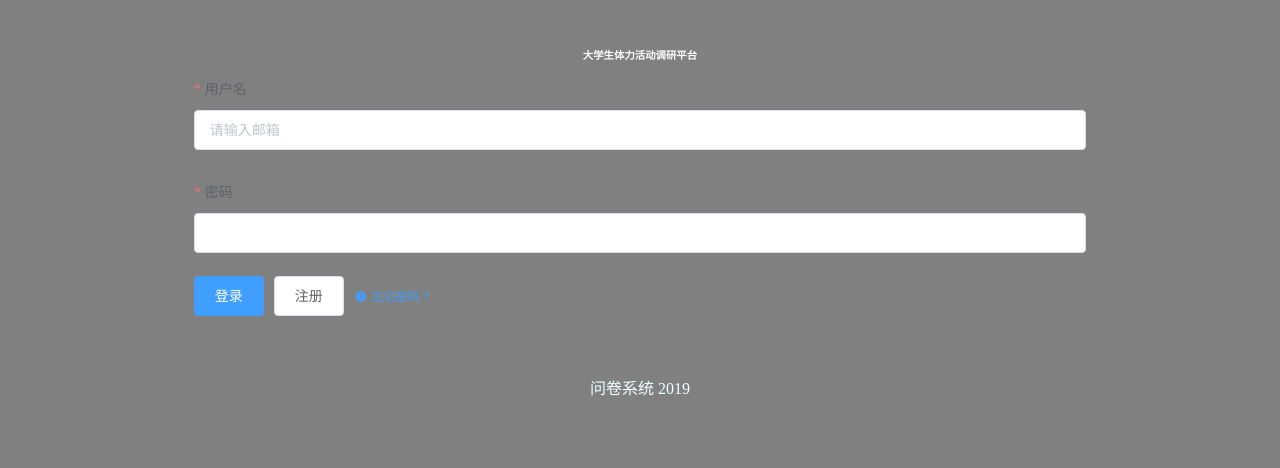
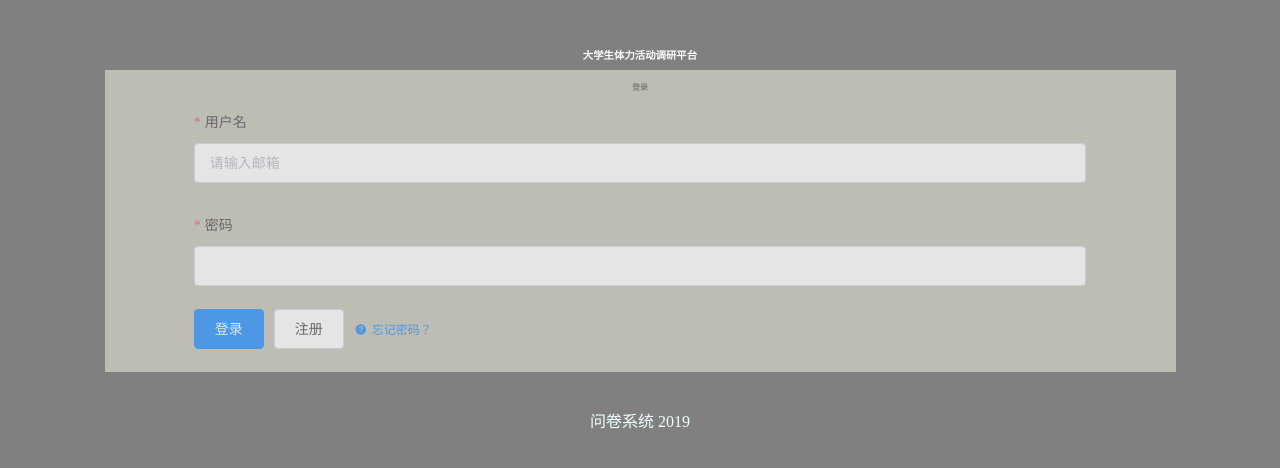
Before and after one commit to BloodBlue/Weekday, a Vue app in the folder frontend/: page /#/login in a window 1280 px wide. Shown: the top 468 px of the page. Built offline with nearby package versions, Linux system fonts and the light colour scheme.

Commit message:
修改样式

```diff
--- a/frontend/src/views/Login.vue
+++ b/frontend/src/views/Login.vue
@@ -4,9 +4,10 @@
       <el-col :span="21">
         <div>
         <h2 style="text-align: center; font-size: 0.65rem; color: white">大学生体力活动调研平台</h2>
-          <div>
+          <div class="divlogin">
             <el-row type="flex" justify="center">
               <el-col :span="20">
+                <h4 style="text-align: center; font-size: 0.5rem; color: grey">登录</h4>
                 <el-form label-position="left" :model="loginForm" :rules="rules" ref="loginForm">
                   <el-form-item label="用户名" prop="username">
                     <el-input placeholder="请输入邮箱" v-model="loginForm.username" ></el-input>
@@ -132,4 +133,8 @@ export default {
   padding:10px 0px 30px 0px;
   color: azure
 }
+.divlogin{
+  background-color:#CDCDC1;
+  opacity: 0.8;
+}
 </style>
```
